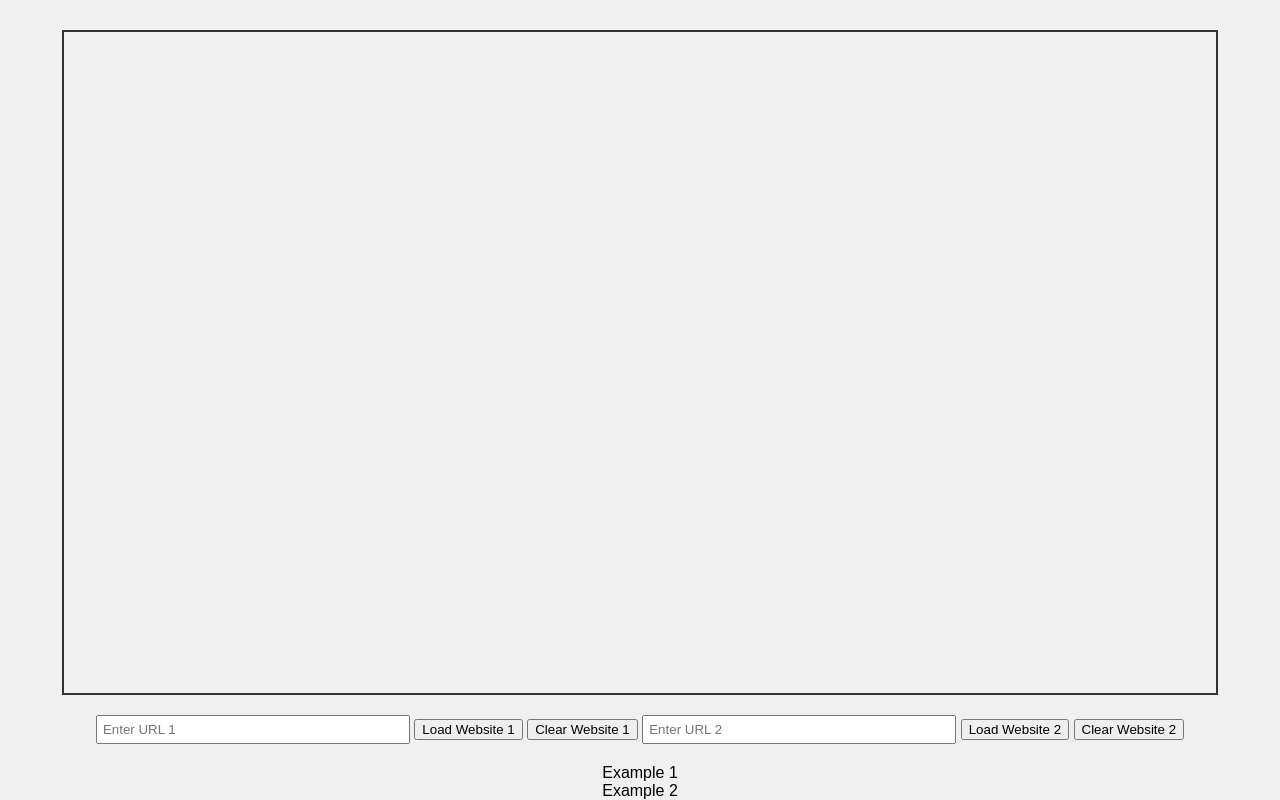
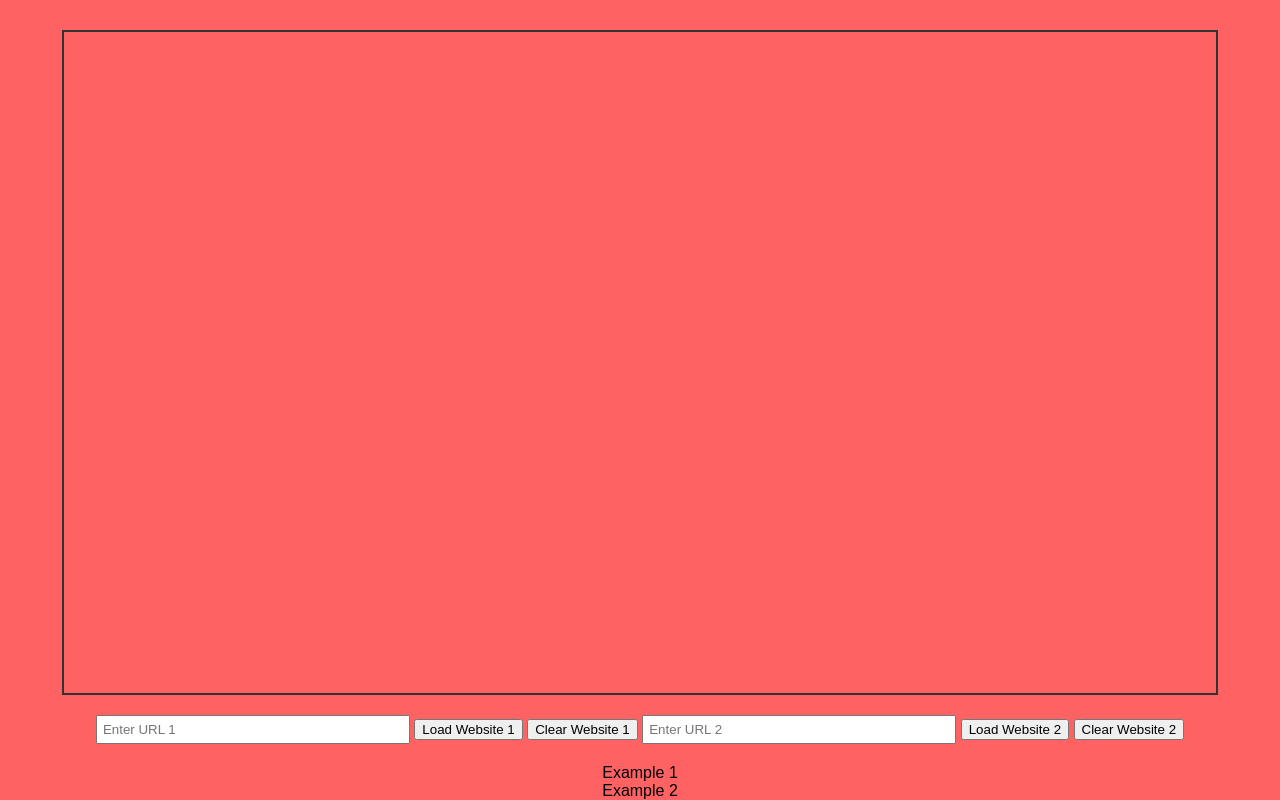
Before and after one commit to yesenvidnath/2in1webrun, a plain HTML site: page index.html in a window 1280 px wide. Drawn offline with Linux system fonts and the light colour scheme.

Commit message:
First commit

```diff
--- a/index.html
+++ b/index.html
@@ -16,7 +16,7 @@
             align-items: center;
             justify-content: center;
             height: 100vh;
-            background-color: #f0f0f0;
+            background-color: #ff6262;
         }
 
         .website-frame {
```
